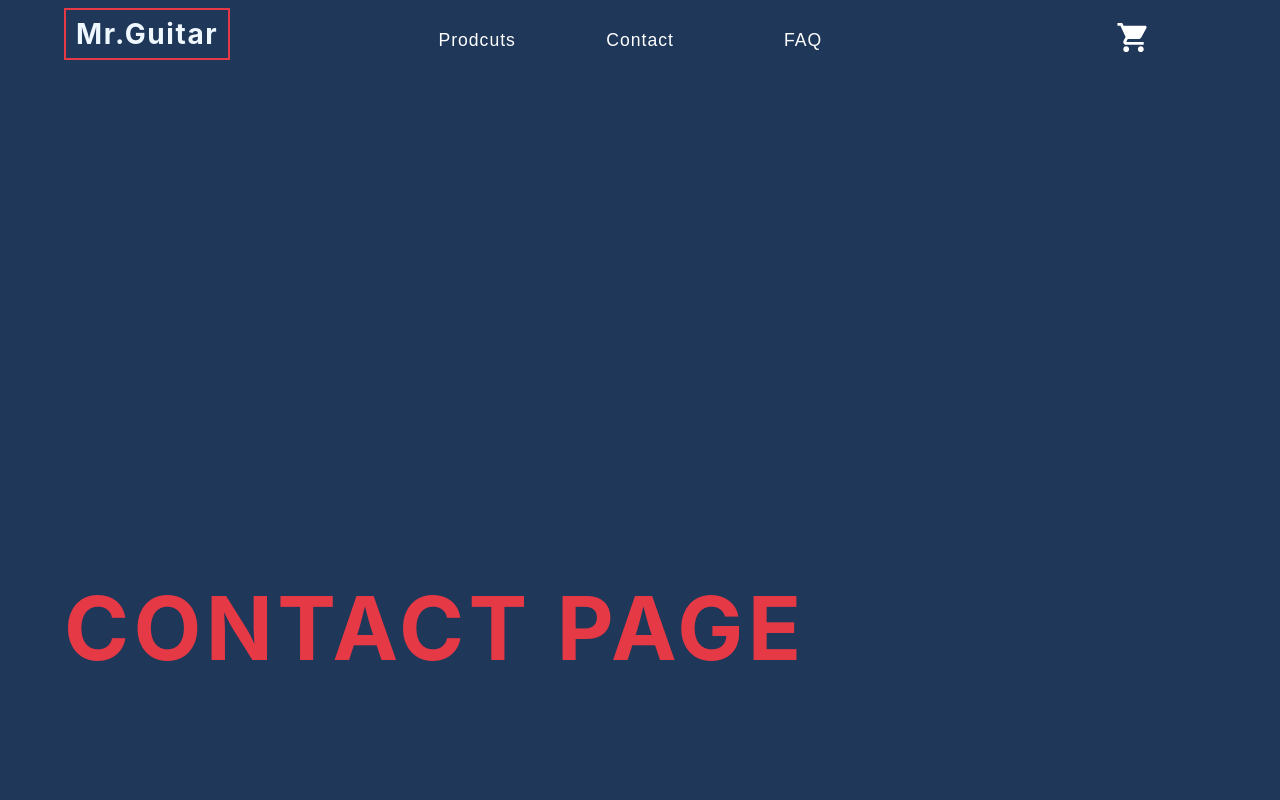
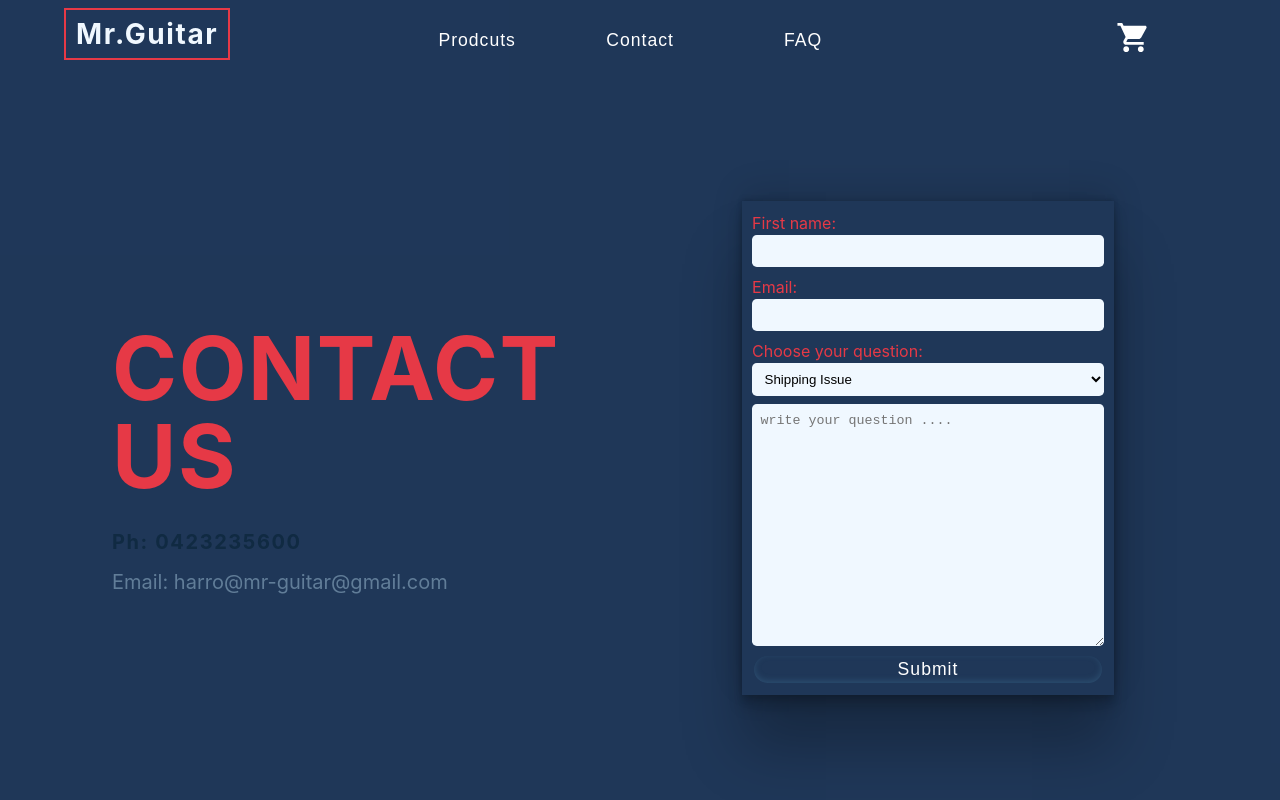
Before and after one commit to TanjaKuo/TanjaKuo-TanjaKuo.guitar-project.io, a React (Create React App) app: page /contact in a window 1280 px wide. Shown: the top 800 px of the page. Built offline with nearby package versions, Linux system fonts and the light colour scheme.

Commit message:
update contact page and fix newsletter

```diff
--- a/src/Contact/Contact.js
+++ b/src/Contact/Contact.js
@@ -1,18 +1,50 @@
 import React from "react";
 import { useGlobalContext } from "../context";
+import Newsletter from "../components/Newsletter";
 
 const Contact = () => {
   const { closeSubmenu } = useGlobalContext();
 
   return (
     <>
-      <section className="hero" onMouseOver={closeSubmenu}>
-        <div className="hero-center">
-          <article className="hero-info typewriter">
-            <h1>contact page</h1>
+      <section className="contact-page" onMouseOver={closeSubmenu}>
+        <div className="hero-center contact">
+          <article className="hero-info contact-info">
+            <h1>contact Us</h1>
+            <h4>ph: 0423235600</h4>
+            <p>Email: harro@mr-guitar@gmail.com</p>
+          </article>
+          <article className="contact-section">
+            <form className="contact-form">
+              <label for="fname">First name:</label>
+              <input type="text" className="input" name="fname" required />
+              <label for="email">Email:</label>
+              <input type="text" className="input" name="email" required />
+              <label for="cars">Choose your question:</label>
+              <select name="question" id="question" className="input">
+                <optgroup label="Service">
+                  <option value="shipping issue">Shipping Issue</option>
+                  <option value="refund issue">Refund Issue</option>
+                </optgroup>
+                <optgroup label="Guitar Enquire">
+                  <option value="brand">Brand</option>
+                  <option value="guiar-fix">Guitar Fix</option>
+                </optgroup>
+              </select>
+              <textarea
+                rows="15"
+                cols="40"
+                className="input"
+                placeholder="write your question ...."
+                required
+              />
+
+              <input type="submit" value="Submit" className="contact-btn" />
+            </form>
           </article>
         </div>
       </section>
+      <Newsletter className="new" />
     </>
   );
 };
--- a/src/components/Newsletter.js
+++ b/src/components/Newsletter.js
@@ -9,7 +9,9 @@ const Newsletter = () => {
             <h3 className="newsletter-title">
               SIGN UP TO GET THE LATEST ON SALES AND EXCLUSIVE OFFERS!
             </h3>
-            <p>Sales, new releases, monthly deals, limited stock and more …</p>
+            <p className="newsletter-text">
+              Sales, new releases, monthly deals, limited stock and more …
+            </p>
             <input
               className="newsletter-input"
               type="text"
--- a/src/index.css
+++ b/src/index.css
@@ -866,20 +866,22 @@ https://zurb.com/playground/motion-ui
 /**************** newsletter section *****************/
 
 .newsletter-container {
-  width: 90vw;
+  width: 80vw;
   text-align: center;
   background: #e5989b;
   padding-top: 2rem;
   padding-bottom: 2rem;
+  margin-left: 10vw;
 }
 
-.newsletter-title {
+.newsletter-title,
+.newsletter-text {
   margin-left: 2rem;
   margin-right: 2rem;
 }
 
 .newsletter-input {
-  width: 25vw;
+  width: 30vw;
   font-size: 1rem;
   margin: 1rem;
   padding: 0.25rem 0.75rem;
@@ -904,3 +906,92 @@ https://zurb.com/playground/motion-ui
 .newsletter-btn:hover {
   background: var(--clr-grey-5);
 }
+
+/********** contact section *********/
+.contact-page::before {
+  content: "";
+  position: absolute;
+  width: 100%;
+  height: 105%;
+  top: 0;
+  left: 0;
+  background-color: var(--crl--blue);
+  background-size: cover;
+  background-repeat: no-repeat;
+  z-index: -1;
+}
+.contact-page {
+  position: relative;
+  width: 100%;
+  min-height: 100vh;
+  margin-top: -5rem;
+  display: grid;
+  grid-template-columns: 1fr;
+  justify-items: center;
+  margin-bottom: 4rem;
+}
+.contact-info {
+  margin-top: 15rem;
+  margin-left: 3rem;
+}
+
+.contact-section {
+  display: flex;
+  justify-content: center;
+}
+
+.contact-form {
+  display: flex;
+  flex-direction: column;
+  margin-top: 2rem;
+  padding: 0.65rem;
+  color: var(--clr-red);
+  box-shadow: rgba(0, 0, 0, 0.25) 0px 54px 55px,
+    rgba(0, 0, 0, 0.12) 0px -12px 30px, rgba(0, 0, 0, 0.12) 0px 4px 6px,
+    rgba(0, 0, 0, 0.17) 0px 12px 13px, rgba(0, 0, 0, 0.09) 0px -3px 5px;
+}
+
+.input {
+  padding: 0.525rem;
+  margin-bottom: 0.5rem;
+  background: var(--clr-whitish);
+  border: none;
+  border-radius: 0.3rem;
+}
+
+.contact-btn {
+  background: transparent;
+  border-radius: 30px;
+  border-color: transparent;
+  font-size: 1.1rem;
+  color: white;
+  text-transform: capitalize;
+  letter-spacing: 1px;
+  cursor: pointer;
+  padding: 3px;
+  box-shadow: rgba(50, 50, 93, 0.25) 0px 50px 100px -20px,
+    rgba(0, 0, 0, 0.3) 0px 30px 60px -30px,
+    rgba(69, 123, 157, 0.35) 0px -2px 6px 0px inset;
+}
+
+@media screen and (min-width: 800px) {
+  .contact-page::before {
+    height: 100%;
+  }
+
+  .contact {
+    grid-template-columns: 1fr 1fr;
+    align-items: center;
+  }
+  .contact-form {
+    margin-bottom: -10rem;
+  }
+}
+
+@media screen and (min-width: 1200px) {
+  .contact {
+    grid-template-columns: 1fr 1fr;
+    align-items: center;
+    padding-bottom: 12vh;
+  }
+}
```
